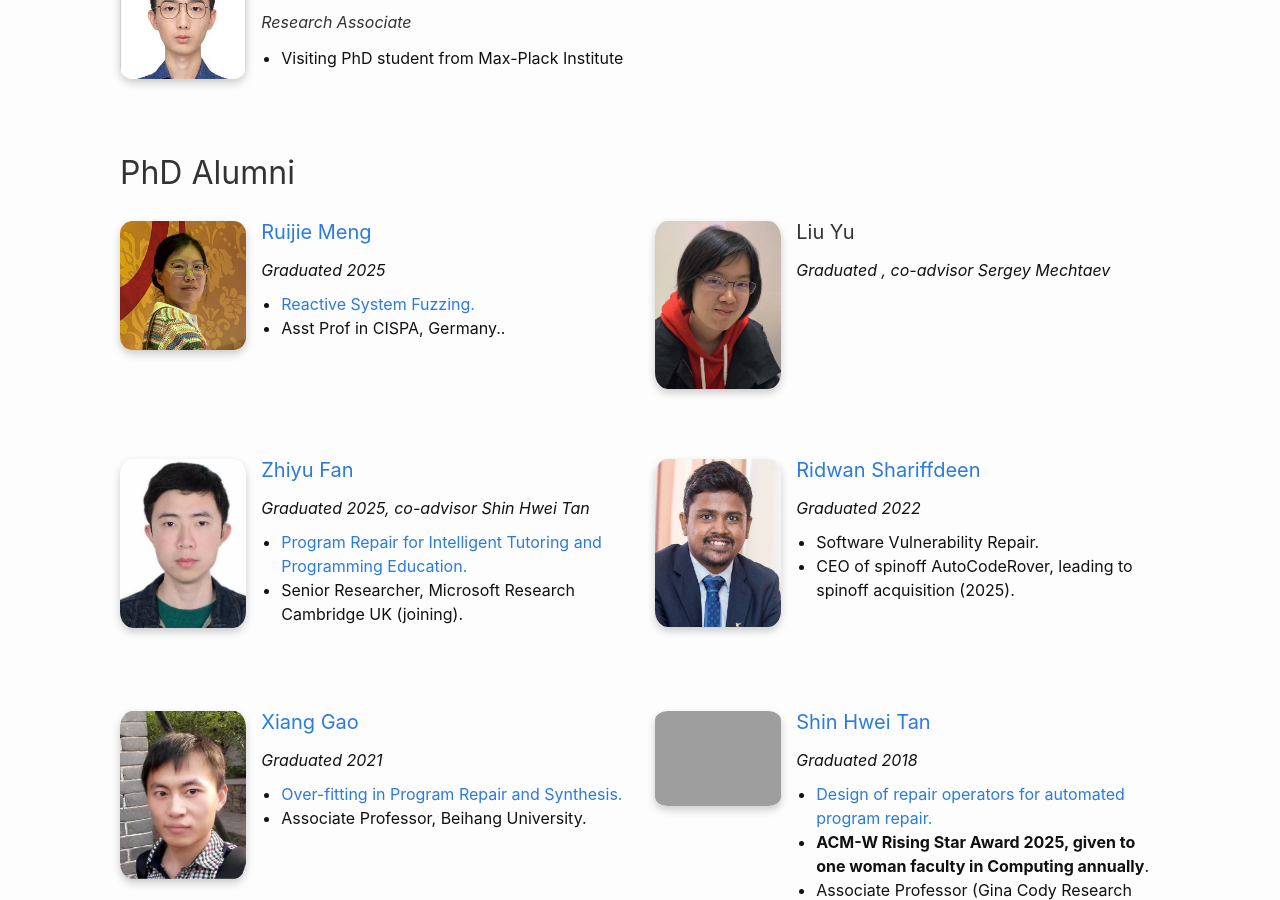
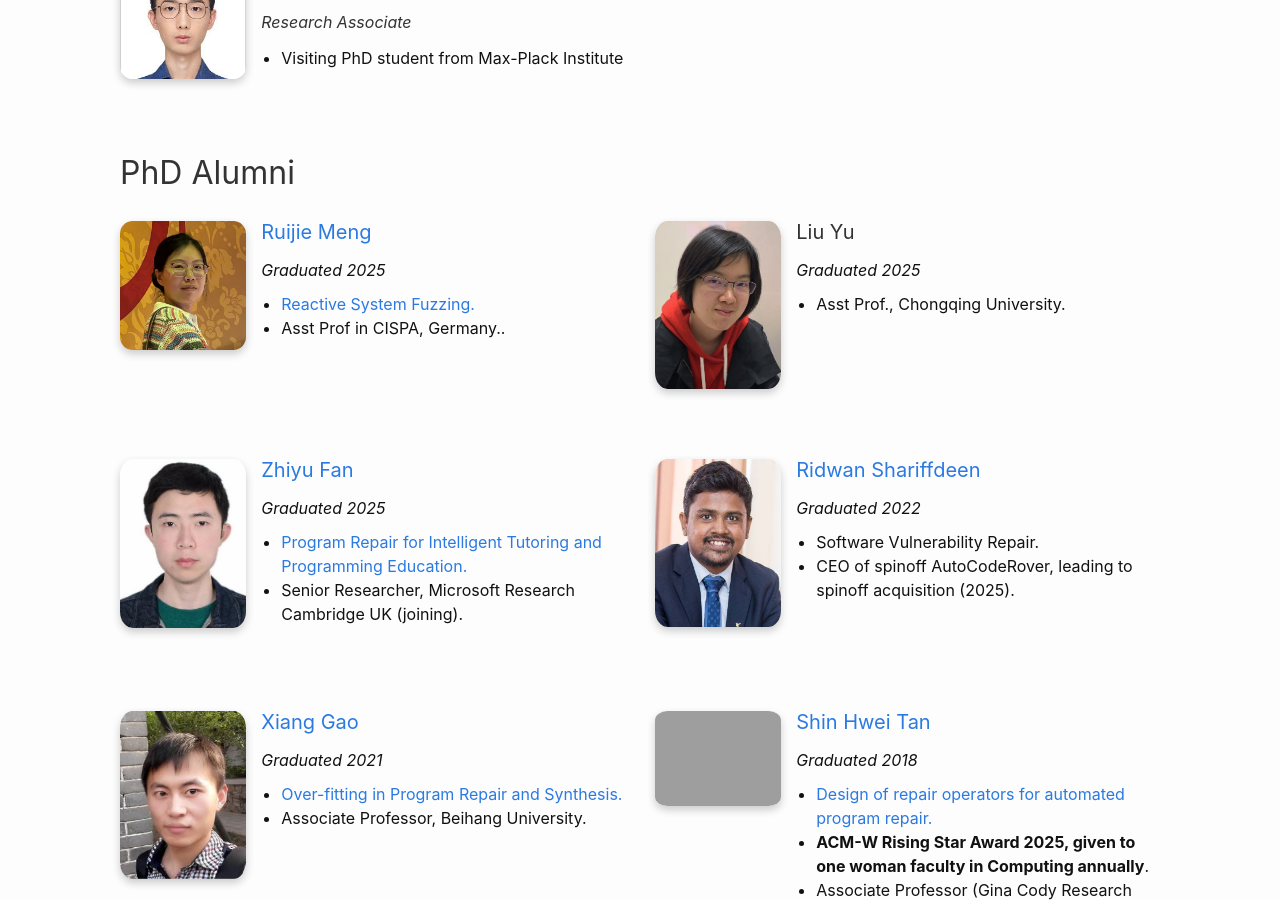
Before and after one commit to nus-tss/nus-tss.github.io, a Jekyll site: the page built from _pages/team.md, in a window 1280 px wide and 900 px high, scrolled down 2677 px. Built offline with Jekyll 4.4.1, drawn with Linux system fonts in a browser that asks for light colours; nearby versions of some CDN libraries.

Commit message:
Update phd-alumni.yml

```diff
--- a/_data/team/phd-alumni.yml
+++ b/_data/team/phd-alumni.yml
@@ -9,10 +9,10 @@
 
 - name: Liu Yu
   photo: liuyu.jpg
-  joined: August 2020
-  role: PhD student -> Asst Prof., Chongqing University
+  graduated: 2025
+  next: Asst Prof., Chongqing University
   topic: Static Analysis guided Program Repair
-  coadvisor: Sergey Mechtaev
+
 
 - name: Zhiyu Fan
   photo: zhiyu.jpeg
@@ -21,7 +21,7 @@
   thesis-link: https://abhikrc.com/Students/Zhiyu.pdf
   next: Senior Researcher, Microsoft Research Cambridge UK (joining)
   website: https://zhiyufan.github.io/
-  coadvisor: Shin Hwei Tan
+
 
 - name: Ridwan Shariffdeen
   photo: ridwan.jpg
```
